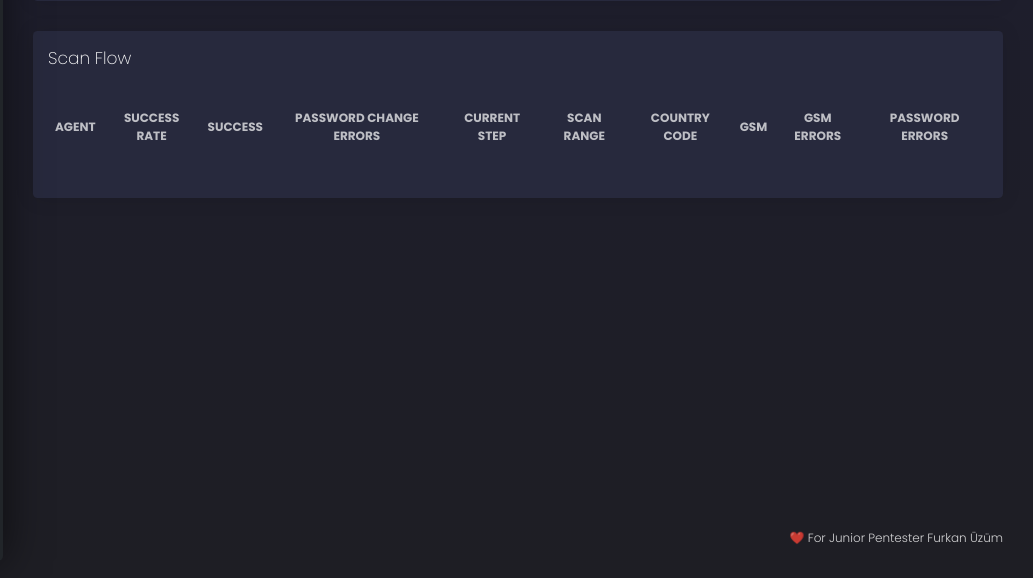
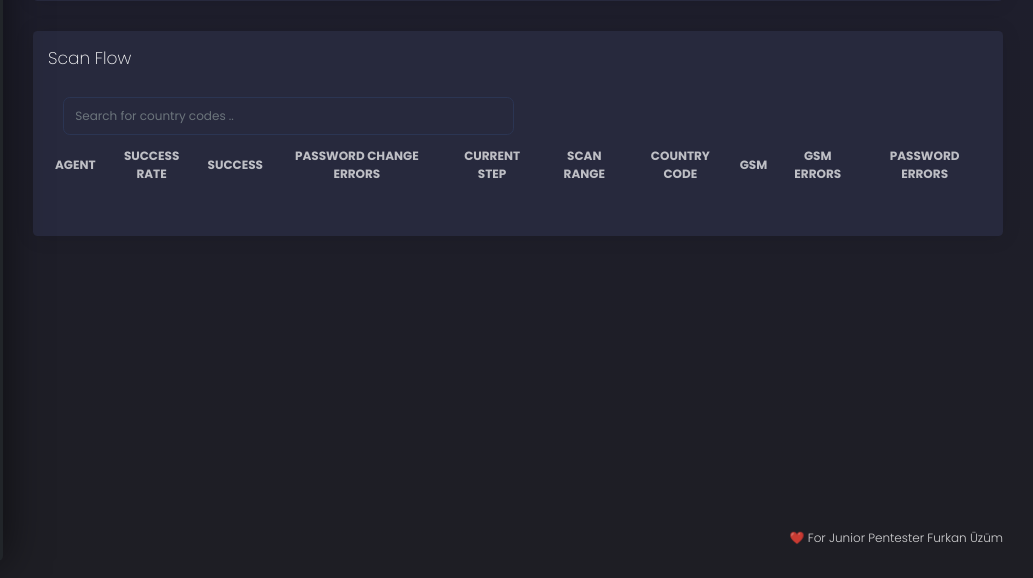
Before and after one commit to berkdedekarginoglu/test-docker, a Flask app: page /agents/live in a window 1280 px wide. Shown: the part 229-807 px from the top of the page, without its empty margins (247-1280 px from the left). Run offline with Flask 2, Linux system fonts and the light colour scheme; lists and menus that the app fills with data are empty; some libraries are stand-ins or nearby versions.

Commit message:
Add files via upload

```diff
--- a/web-app/templates/agents.html
+++ b/web-app/templates/agents.html
@@ -131,8 +131,11 @@
                 <h4 class="card-title"> Scan Flow</h4>
               </div>
               <div class="card-body">
+                <div class="col-md-6 pr-md-1">
+                    <input type="text" class="form-control" placeholder="Search for country codes .." id="agent_scan_flow_table_filter" onkeyup="myFunction()">
+                </div>
                 <div class="table-responsive">
-                  <table class="table tablesorter " id="">
+                  <table class="table tablesorter " id="agent_scan_flow_table">
                     <thead class=" text-primary">
                       <tr>
                         <th class="text-center">
@@ -305,6 +308,26 @@
       });
     });
   </script>
+  <script>
+    function myFunction() {
+  var input, filter, table, tr, td, i, txtValue;
+  input = document.getElementById("agent_scan_flow_table_filter");
+  filter = input.value.toUpperCase();
+  table = document.getElementById("agent_scan_flow_table");
+  tr = table.getElementsByTagName("tr");
+  for (i = 0; i < tr.length; i++) {
+    td = tr[i].getElementsByTagName("td")[6];
+    if (td) {
+      txtValue = td.textContent || td.innerText;
+      if (txtValue.toUpperCase().indexOf(filter) > -1) {
+        tr[i].style.display = "";
+      } else {
+        tr[i].style.display = "none";
+      }
+    }
+  }
+}
+  </script>
  <script src="../static/js/agents_script.js"></script>
 </body>
 
```
